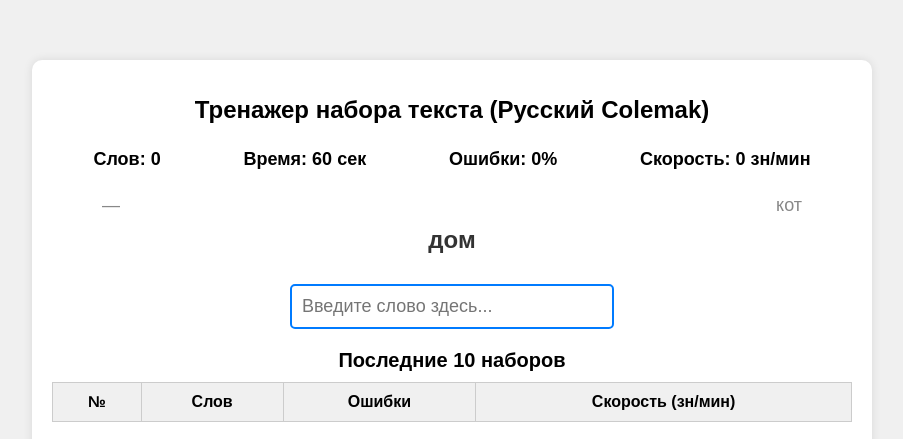
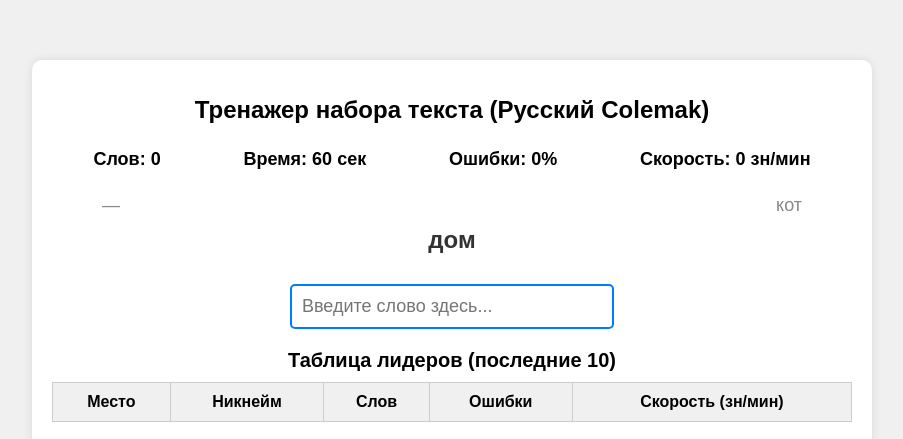
Before and after one commit to Sepacc/RUcolemak, a plain HTML site: page docs/index.html in a window 1280 px wide. Shown: the part 105-544 px from the top of the page, without its empty margins (188-1091 px from the left). Drawn offline with Linux system fonts and the light colour scheme.

Commit message:
Update index.html

```diff
--- a/docs/index.html
+++ b/docs/index.html
@@ -34,20 +34,30 @@
             <input type="text" id="text-input" placeholder="Введите слово здесь..." autocomplete="off">
         </div>
 
-        <!-- Таблица последних 10 наборов -->
-        <div class="recent-sets">
-            <h2>Последние 10 наборов</h2>
-            <table id="recent-sets-table">
+        <!-- Форма для ввода никнейма и пароля (показывается после окончания времени) -->
+        <div class="nickname-form" id="nickname-form" style="display: none;">
+            <h2>Время вышло! Введите никнейм и пароль</h2>
+            <input type="text" id="nickname-input" placeholder="Ваш никнейм" autocomplete="off">
+            <input type="password" id="password-input" placeholder="Пароль" autocomplete="off">
+            <button id="submit-score">Сохранить результат</button>
+        </div>
+
+        <!-- Таблица лидеров -->
+        <div class="leaderboard">
+            <h2>Таблица лидеров (последние 10)</h2>
+            <table id="leaderboard-table">
                 <thead>
                     <tr>
-                        <th>№</th>
+                        <th>Место</th>
+                        <th>Никнейм</th>
                         <th>Слов</th>
                         <th>Ошибки</th>
                         <th>Скорость (зн/мин)</th>
                     </tr>
                 </thead>
-                <tbody id="recent-sets-body"></tbody>
+                <tbody id="leaderboard-body"></tbody>
             </table>
+            <div class="user-rank" id="user-rank"></div>
         </div>
 
         <!-- Плейсхолдер для изображения клавиатуры -->
```
